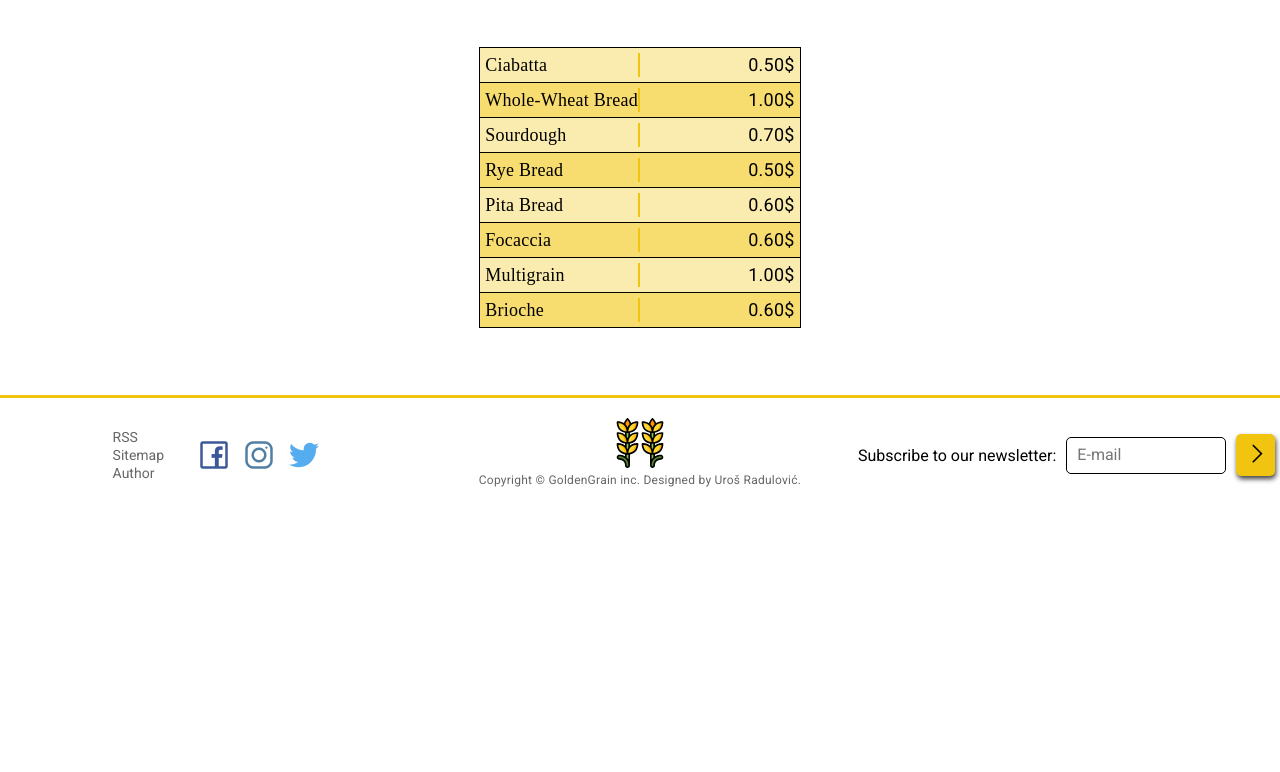
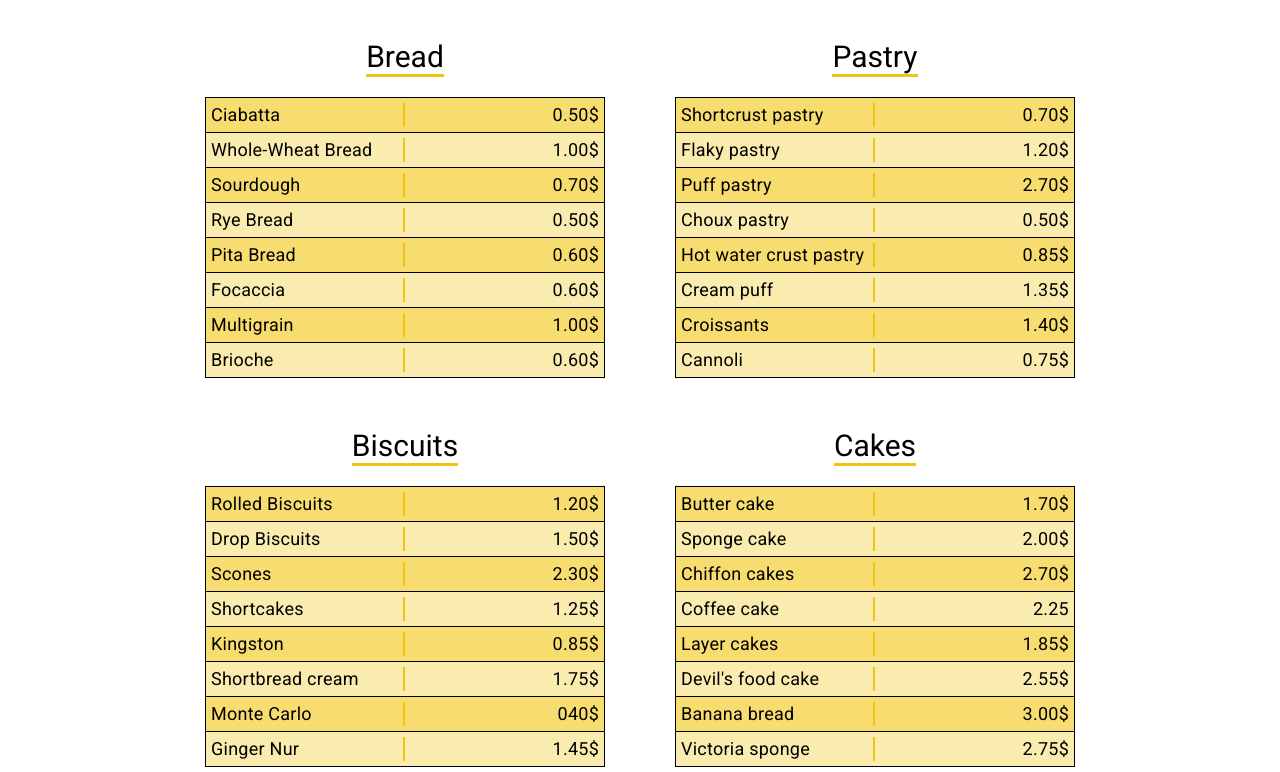
Before and after one commit to CriticalVRAM/GoldenGrain, a plain HTML site: page docs/menu.html in a window 1280 px wide. Shown: the part 308-1080 px from the top of the page. Before the commit the page ends 800 px from the top, so only its background shows below. Drawn offline with nearby package versions, Linux system fonts and the light colour scheme; a web font is replaced by a local one.

Commit message:
menu redone

```diff
--- a/docs/menu.html
+++ b/docs/menu.html
@@ -10,7 +10,8 @@
         content="Homemade pastry and bread. All of our products are made from scratch with the finest ingredients.">
     <meta name="author" content="Nani-Sore-0">
     <meta name="viewport" content="width=device-width, initial-scale=1.0">
-    <link rel="stylesheet" href="https://maxst.icons8.com/vue-static/landings/line-awesome/line-awesome/css/line-awesome.min.css">
+    <link rel="stylesheet"
+        href="https://maxst.icons8.com/vue-static/landings/line-awesome/line-awesome/css/line-awesome.min.css">
     <link rel="shortcut icon" href="img/wheat.png">
     <link rel="stylesheet" href="css/main.css">
 </head>
@@ -32,7 +33,9 @@
         </nav>
     </header>
     <section class="menu">
-        <div class="menu__main">
+
+        <div class="menu__block">
+            <h3 class="menu__header">Bread</h3>
             <div class="menu__item">
                 <p class="menu__item-name">Ciabatta</p>
                 <p class="menu__item-price">0.50$</p>
@@ -66,6 +69,115 @@
                 <p class="menu__item-price">0.60$</p>
             </div>
         </div>
+
+        <div class="menu__block">
+            <h3 class="menu__header">Pastry</h3>
+            <div class="menu__item">
+                <p class="menu__item-name">Shortcrust pastry</p>
+                <p class="menu__item-price">0.70$</p>
+            </div>
+            <div class="menu__item">
+                <p class="menu__item-name">Flaky pastry</p>
+                <p class="menu__item-price">1.20$</p>
+            </div>
+            <div class="menu__item">
+                <p class="menu__item-name">Puff pastry </p>
+                <p class="menu__item-price">2.70$</p>
+            </div>
+            <div class="menu__item">
+                <p class="menu__item-name">Choux pastry</p>
+                <p class="menu__item-price">0.50$</p>
+            </div>
+            <div class="menu__item">
+                <p class="menu__item-name">Hot water crust pastry</p>
+                <p class="menu__item-price">0.85$</p>
+            </div>
+            <div class="menu__item">
+                <p class="menu__item-name">Cream puff</p>
+                <p class="menu__item-price">1.35$</p>
+            </div>
+            <div class="menu__item">
+                <p class="menu__item-name">Croissants</p>
+                <p class="menu__item-price">1.40$</p>
+            </div>
+            <div class="menu__item">
+                <p class="menu__item-name">Cannoli</p>
+                <p class="menu__item-price">0.75$</p>
+            </div>
+        </div>
+
+        <div class="menu__block">
+            <h3 class="menu__header">Biscuits</h3>
+            <div class="menu__item">
+                <p class="menu__item-name">Rolled Biscuits</p>
+                <p class="menu__item-price">1.20$</p>
+            </div>
+            <div class="menu__item">
+                <p class="menu__item-name">Drop Biscuits</p>
+                <p class="menu__item-price">1.50$</p>
+            </div>
+            <div class="menu__item">
+                <p class="menu__item-name">Scones</p>
+                <p class="menu__item-price">2.30$</p>
+            </div>
+            <div class="menu__item">
+                <p class="menu__item-name">Shortcakes</p>
+                <p class="menu__item-price">1.25$</p>
+            </div>
+            <div class="menu__item">
+                <p class="menu__item-name">Kingston</p>
+                <p class="menu__item-price">0.85$</p>
+            </div>
+            <div class="menu__item">
+                <p class="menu__item-name">Shortbread cream</p>
+                <p class="menu__item-price">1.75$</p>
+            </div>
+            <div class="menu__item">
+                <p class="menu__item-name">Monte Carlo</p>
+                <p class="menu__item-price">040$</p>
+            </div>
+            <div class="menu__item">
+                <p class="menu__item-name">Ginger Nur</p>
+                <p class="menu__item-price">1.45$</p>
+            </div>
+        </div>
+
+        <div class="menu__block">
+            <h3 class="menu__header">Cakes</h3>
+            <div class="menu__item">
+                <p class="menu__item-name">Butter cake</p>
+                <p class="menu__item-price">1.70$</p>
+            </div>
+            <div class="menu__item">
+                <p class="menu__item-name">Sponge cake</p>
+                <p class="menu__item-price">2.00$</p>
+            </div>
+            <div class="menu__item">
+                <p class="menu__item-name">Chiffon cakes</p>
+                <p class="menu__item-price">2.70$</p>
+            </div>
+            <div class="menu__item">
+                <p class="menu__item-name">Coffee cake</p>
+                <p class="menu__item-price">2.25</p>
+            </div>
+            <div class="menu__item">
+                <p class="menu__item-name">Layer cakes</p>
+                <p class="menu__item-price">1.85$</p>
+            </div>
+            <div class="menu__item">
+                <p class="menu__item-name">Devil's food cake</p>
+                <p class="menu__item-price">2.55$</p>
+            </div>
+            <div class="menu__item">
+                <p class="menu__item-name">Banana bread</p>
+                <p class="menu__item-price">3.00$</p>
+            </div>
+            <div class="menu__item">
+                <p class="menu__item-name">Victoria sponge</p>
+                <p class="menu__item-price">2.75$</p>
+            </div>
+        </div>
+
     </section>
     <footer class="footer">
         <div class="footer__info">
--- a/src/scss/base/_typography.scss
+++ b/src/scss/base/_typography.scss
@@ -16,9 +16,11 @@ h2 {
 }
 
 h3 {
-    font-family: $font-dec;
-    font-size: 2.5rem;
+    font-size: 3rem;
     font-weight: normal;
+    border-bottom: 3px solid $base-color;
+    margin-bottom: 2rem;
+    justify-self: center;
 }
 
 p {
--- a/src/scss/components/_header.scss
+++ b/src/scss/components/_header.scss
@@ -14,7 +14,9 @@
         height: 12rem;
         width: 12rem;
         margin-bottom: 2rem;
-
+        &:hover {
+            animation: bounce .5s;
+        }
     }
     &__h1 {
         margin-bottom: -2rem;
--- a/src/scss/layout/_gallery.scss
+++ b/src/scss/layout/_gallery.scss
@@ -17,10 +17,5 @@
         width: 100%;
         height: 100%;
         object-fit: cover;
-        transition: .3s;
-        &:hover {
-            transform: scale(1.02);
-            opacity: 0.9;
-        }
     }
 }
--- a/src/scss/layout/_menu.scss
+++ b/src/scss/layout/_menu.scss
@@ -1,6 +1,9 @@
 .menu {
     display: grid;
-    grid-template-rows: min-content min-content;
+    grid-template-columns: 40rem 40rem;
+    grid-template-rows: auto auto auto;
+    gap: 5rem;
+    column-gap: 7rem;
     margin-top: 5rem;
     &__category {
         display: grid;
@@ -28,7 +31,7 @@
     }
 
 
-    &__main {
+    &__block {
         display: grid;
     }
     &__item {
@@ -48,7 +51,6 @@
     }
     &__item-name {
         border-right: 2px solid $base-color;
-        font-family: $font-dec;
     }
     &__item-price {
         justify-self: end;
```
Also changed, not shown: docs/css/main.css, 1 other file.
